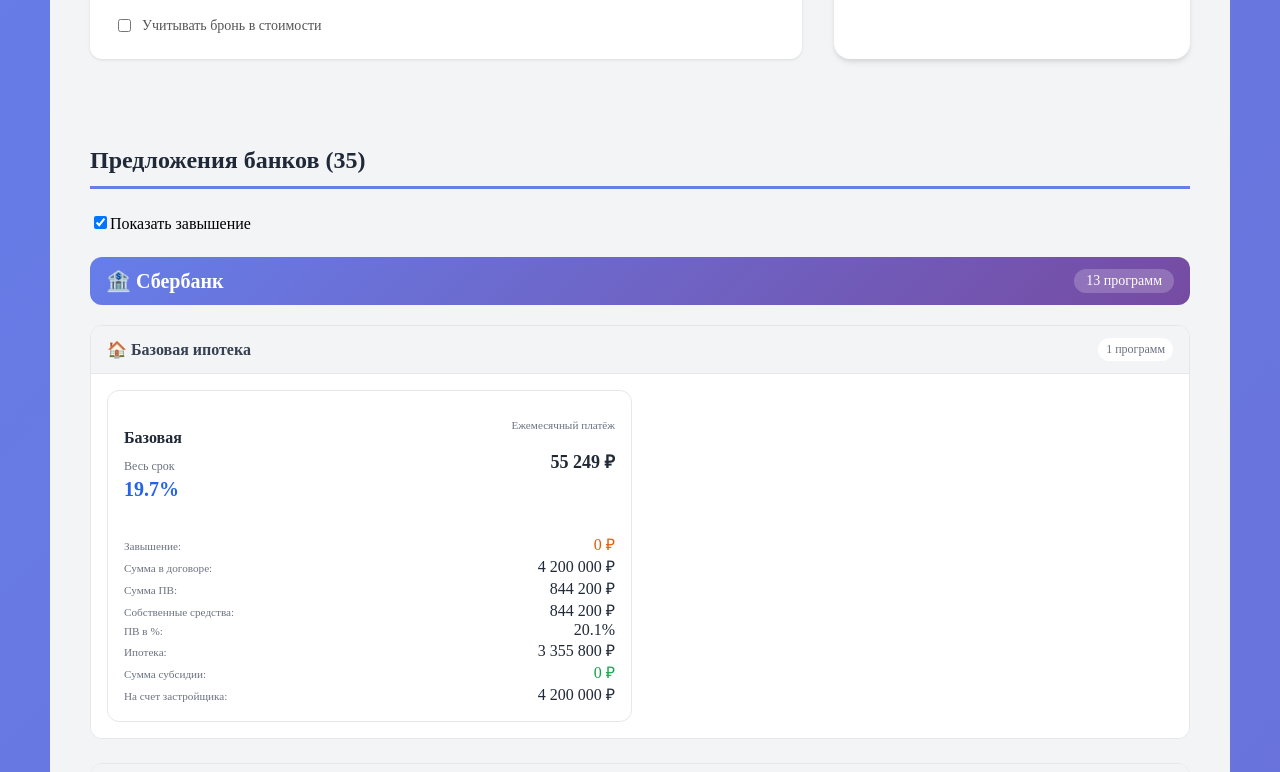
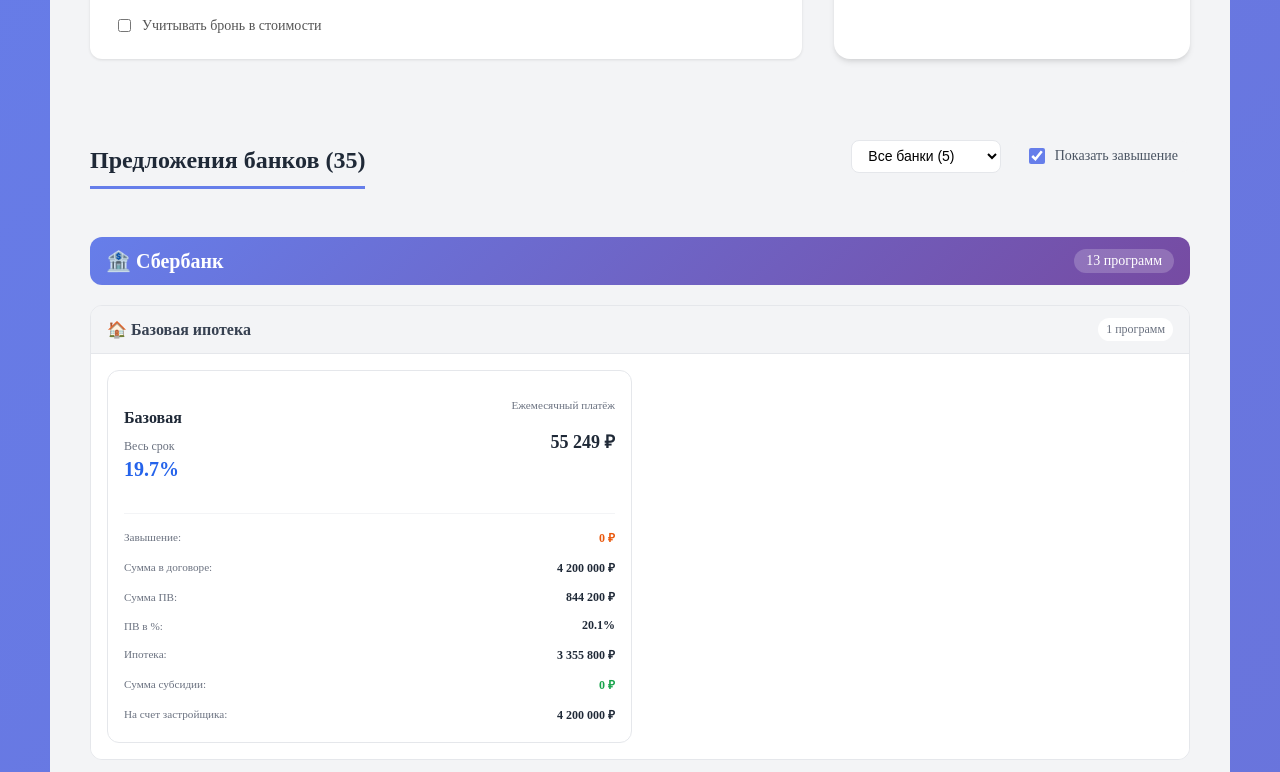
Before and after one commit to simonenkonikita/calc, a React (Vite) app: page /calculator in a window 1280 px wide. Shown: the part 594-1366 px from the top of the page. Built offline with nearby package versions, Linux system fonts and the light colour scheme.

Commit message:
Добавил фильтр по банкам в калькуляторе

```diff
--- a/src/pages/CoefficientsPage/CoefficientsPage.css
+++ b/src/pages/CoefficientsPage/CoefficientsPage.css
@@ -1,25 +1,42 @@
 .coefficients-page {
-  padding: 2rem;
-  max-width: 1400px;
+  max-width: 100%;
   margin: 0 auto;
+  padding: 2.5rem;
   background: #f3f4f6;
   min-height: 100vh;
 }
 
-.coefficients-header {
+.coefficients-page-header {
   margin-bottom: 2rem;
 }
 
-.coefficients-header h1 {
+.coefficients-page-header h1 {
   font-size: 1.875rem;
   font-weight: 700;
   color: #1f2937;
   margin-bottom: 0.5rem;
 }
 
-.coefficients-header p {
+.coefficients-page-header p {
   color: #6b7280;
   font-size: 0.875rem;
+}
+
+/* Белая карточка (как в калькуляторе) */
+.coefficients-card {
+  background: white;
+  border-radius: 1rem;
+  box-shadow:
+    0 4px 6px -1px rgba(0, 0, 0, 0.1),
+    0 2px 4px -1px rgba(0, 0, 0, 0.06);
+  padding: 1.5rem;
+  transition: all 0.3s ease;
+}
+
+.coefficients-card:hover {
+  box-shadow:
+    0 10px 15px -3px rgba(0, 0, 0, 0.1),
+    0 4px 6px -2px rgba(0, 0, 0, 0.05);
 }
 
 /* Фильтры */
@@ -27,10 +44,6 @@
   display: flex;
   gap: 1rem;
   margin-bottom: 1rem;
-  background: white;
-  padding: 1rem 1.5rem;
-  border-radius: 0.75rem;
-  box-shadow: 0 1px 3px rgba(0, 0, 0, 0.1);
   flex-wrap: wrap;
   align-items: flex-end;
 }
@@ -56,6 +69,7 @@
   font-size: 0.875rem;
   min-width: 200px;
   outline: none;
+  transition: border-color 0.2s;
 }
 
 .filter-group select:focus,
@@ -84,11 +98,12 @@
   display: flex;
   gap: 1rem;
   margin-bottom: 1.5rem;
-  padding: 0.5rem 1rem;
-  background: white;
+  padding: 0.75rem 1rem;
+  background: #f9fafb;
   border-radius: 0.5rem;
   font-size: 0.875rem;
   color: #4b5563;
+  border: 1px solid #f3f4f6;
 }
 
 /* Секция банка */
@@ -97,7 +112,11 @@
   background: white;
   border-radius: 0.75rem;
   overflow: hidden;
-  box-shadow: 0 1px 3px rgba(0, 0, 0, 0.1);
+  border: 1px solid #e5e7eb;
+}
+
+.bank-section:last-child {
+  margin-bottom: 0;
 }
 
 .bank-title {
@@ -112,7 +131,7 @@
 }
 
 .bank-title:hover {
-  opacity: 0.95;
+  opacity: 0.9;
 }
 
 .bank-title-left {
@@ -122,7 +141,7 @@
 }
 
 .bank-title h2 {
-  font-size: 1.25rem;
+  font-size: 1.125rem;
   font-weight: 700;
   margin: 0;
 }
@@ -130,8 +149,8 @@
 .programs-count {
   font-size: 0.75rem;
   background: rgba(255, 255, 255, 0.2);
-  padding: 0.25rem 0.5rem;
-  border-radius: 0.375rem;
+  padding: 0.25rem 0.75rem;
+  border-radius: 1rem;
 }
 
 .expand-icon {
@@ -144,6 +163,25 @@
   overflow-x: auto;
   max-height: 70vh;
   overflow-y: auto;
+}
+
+.table-wrapper::-webkit-scrollbar {
+  width: 6px;
+  height: 6px;
+}
+
+.table-wrapper::-webkit-scrollbar-track {
+  background: #f1f1f1;
+  border-radius: 3px;
+}
+
+.table-wrapper::-webkit-scrollbar-thumb {
+  background: #c7d2fe;
+  border-radius: 3px;
+}
+
+.table-wrapper::-webkit-scrollbar-thumb:hover {
+  background: #818cf8;
 }
 
 .coefficients-table {
@@ -248,13 +286,24 @@
 }
 
 /* Адаптив */
+@media (max-width: 1024px) {
+  .coefficients-page {
+    padding: 1.5rem;
+  }
+}
+
 @media (max-width: 768px) {
   .coefficients-page {
     padding: 1rem;
   }
 
+  .coefficients-card {
+    padding: 1rem;
+  }
+
   .filters-bar {
     flex-direction: column;
+    gap: 0.75rem;
   }
 
   .filter-group select,
@@ -276,4 +325,9 @@
   .bank-title h2 {
     font-size: 1rem;
   }
+
+  .info-bar {
+    flex-direction: column;
+    gap: 0.25rem;
+  }
 }
--- a/src/pages/CoefficientsPage/CoefficientsPage.tsx
+++ b/src/pages/CoefficientsPage/CoefficientsPage.tsx
@@ -1,5 +1,4 @@
 import React, { useState, useMemo } from "react";
-
 import "./CoefficientsPage.css";
 import { bankOffers } from "../../data/bankOffers";
 import { calculateBankCoefficients } from "../../hooks/mortgageCalculations";
@@ -62,7 +61,7 @@ export const CoefficientsPage: React.FC = () => {
 
   return (
     <div className="coefficients-page">
-      <div className="coefficients-header">
+      <div className="coefficients-page-header">
         <h1>📊 Коэффициенты банковских программ</h1>
         <p>
           Расчёт коэффициентов по формулам Excel (Сбербанк, ВТБ, Совкомбанк,
@@ -70,6 +69,8 @@ export const CoefficientsPage: React.FC = () => {
         </p>
       </div>
 
+      {/* Белая карточка для фильтров */}
+      <div className="coefficients-card">
         {/* Фильтры */}
         <div className="filters-bar">
           <div className="filter-group">
@@ -120,7 +121,9 @@ export const CoefficientsPage: React.FC = () => {
             <div className="bank-title" onClick={() => toggleBank(bankName)}>
               <div className="bank-title-left">
                 <h2>🏦 {bankName}</h2>
-              <span className="programs-count">{programs.length} программ</span>
+                <span className="programs-count">
+                  {programs.length} программ
+                </span>
               </div>
               <span className="expand-icon">
                 {expandedBank === bankName ? "▼" : "▶"}
@@ -213,5 +216,6 @@ export const CoefficientsPage: React.FC = () => {
           </div>
         ))}
       </div>
+    </div>
   );
 };
--- a/src/pages/MortgageCalculator/OfferBankSection/OfferBankSection.css
+++ b/src/pages/MortgageCalculator/OfferBankSection/OfferBankSection.css
@@ -6,6 +6,110 @@
   color: #1f2937;
   padding-bottom: 0.75rem;
   border-bottom: 3px solid #667eea;
+}
+
+/* Контейнер для заголовка и фильтров */
+.banks-header-wrapper {
+  display: flex;
+  justify-content: space-between;
+  align-items: center;
+  margin-bottom: 1.5rem;
+  flex-wrap: wrap;
+  gap: 1rem;
+}
+
+.banks-header {
+  margin-bottom: 0;
+}
+
+/* Фильтры банков */
+.banks-filters {
+  display: flex;
+  align-items: center;
+  gap: 0.75rem;
+  flex-wrap: wrap;
+}
+
+.bank-filter-select {
+  padding: 0.4rem 0.75rem;
+  border: 1px solid #e5e7eb;
+  border-radius: 0.5rem;
+  font-size: 0.875rem;
+  outline: none;
+  background: white;
+  min-width: 150px;
+}
+
+.bank-filter-select:focus {
+  border-color: #667eea;
+  box-shadow: 0 0 0 2px rgba(102, 126, 234, 0.1);
+}
+
+.reset-filters-btn {
+  padding: 0.4rem 0.6rem;
+  background: #ef4444;
+  color: white;
+  border: none;
+  border-radius: 0.5rem;
+  cursor: pointer;
+  font-size: 0.875rem;
+}
+
+.reset-filters-btn:hover {
+  background: #dc2626;
+}
+
+/* Галочка для завышения */
+.toggle-overstatement {
+  display: flex;
+  align-items: center;
+  gap: 0.4rem;
+  cursor: pointer;
+  font-size: 0.875rem;
+  color: #4b5563;
+  padding: 0.3rem 0.75rem;
+  background: #f3f4f6;
+  border-radius: 0.5rem;
+  white-space: nowrap;
+}
+
+.toggle-overstatement input {
+  width: 16px;
+  height: 16px;
+  cursor: pointer;
+  accent-color: #667eea;
+}
+
+.toggle-overstatement span {
+  user-select: none;
+}
+
+/* Нет результатов */
+.no-results {
+  text-align: center;
+  padding: 3rem;
+  background: white;
+  border-radius: 0.75rem;
+  border: 1px solid #e5e7eb;
+}
+
+.no-results p {
+  color: #6b7280;
+  font-size: 1rem;
+  margin-bottom: 1rem;
+}
+
+.no-results button {
+  padding: 0.5rem 1rem;
+  background: #667eea;
+  color: white;
+  border: none;
+  border-radius: 0.5rem;
+  cursor: pointer;
+}
+
+.no-results button:hover {
+  background: #5b6fc7;
 }
 
 /* Группа банков */
@@ -152,11 +256,11 @@
   color: #1f2937;
 }
 
-/* Сетка деталей */
-.bank-categories .bank-details-grid {
-  display: grid;
-  grid-template-columns: repeat(2, 1fr);
-  gap: 0.5rem;
+/* Список деталей */
+.bank-categories .bank-details-list {
+  display: flex;
+  flex-direction: column;
+  gap: 0.4rem;
   margin-top: 0.75rem;
   padding-top: 0.75rem;
   border-top: 1px solid #f3f4f6;
@@ -166,18 +270,19 @@
 .bank-categories .bank-detail-item {
   display: flex;
   justify-content: space-between;
-  align-items: baseline;
+  align-items: center;
   gap: 0.5rem;
+  padding: 0.2rem 0;
 }
 
 .bank-categories .bank-detail-label {
   color: #6b7280;
   font-size: 0.7rem;
-  white-space: nowrap;
+  font-weight: 500;
 }
 
 .bank-categories .bank-detail-value {
-  font-weight: 500;
+  font-weight: 600;
   color: #1f2937;
   text-align: right;
   word-break: break-word;
@@ -211,6 +316,29 @@
 
 /* Адаптив */
 @media (max-width: 768px) {
+  .banks-header-wrapper {
+    flex-direction: column;
+    align-items: flex-start;
+  }
+
+  .banks-filters {
+    flex-direction: column;
+    width: 100%;
+  }
+
+  .bank-filter-select {
+    min-width: 100%;
+    width: 100%;
+  }
+
+  .toggle-overstatement {
+    align-self: flex-start;
+  }
+
+  .no-results {
+    padding: 2rem;
+  }
+
   .bank-categories .banks-list {
     grid-template-columns: 1fr;
     padding: 0.75rem;
@@ -235,10 +363,6 @@
     margin-top: 0.5rem;
   }
 
-  .bank-categories .bank-details-grid {
-    grid-template-columns: 1fr;
-  }
-
   .bank-categories .category-header {
     flex-direction: column;
     gap: 0.5rem;
--- a/src/pages/MortgageCalculator/OfferBankSection/OfferBankSection.tsx
+++ b/src/pages/MortgageCalculator/OfferBankSection/OfferBankSection.tsx
@@ -60,6 +60,24 @@ export const OfferBankSection: React.FC<OfferBankSectionProps> = ({
   mortgageWithoutDownPayment = false,
 }) => {
   const [showOverstatement, setShowOverstatement] = useState(true);
+  const [selectedBankFilter, setSelectedBankFilter] = useState<string>("all");
+
+  // Получаем уникальные банки из результатов
+  const uniqueBanks = useMemo(() => {
+    return Array.from(new Set(bankResults.map((offer) => offer.bank)));
+  }, [bankResults]);
+
+  // Фильтруем результаты по банку
+  const filteredBankResults = useMemo(() => {
+    let filtered = bankResults;
+
+    if (selectedBankFilter !== "all") {
+      filtered = filtered.filter((offer) => offer.bank === selectedBankFilter);
+    }
+
+    return filtered;
+  }, [bankResults, selectedBankFilter]);
+
   // Группируем предложения по банкам и категориям
   const groupedData = useMemo(() => {
     const banks: Record<
@@ -67,7 +85,7 @@ export const OfferBankSection: React.FC<OfferBankSectionProps> = ({
       Record<string, BankProgramResultWithIndex[]>
     > = {};
 
-    bankResults.forEach((offer, originalIndex) => {
+    filteredBankResults.forEach((offer, originalIndex) => {
       const offerWithIndex: BankProgramResultWithIndex = {
         ...offer,
         _originalIndex: originalIndex,
@@ -86,7 +104,7 @@ export const OfferBankSection: React.FC<OfferBankSectionProps> = ({
     });
 
     return banks;
-  }, [bankResults]);
+  }, [filteredBankResults]);
 
   // Сортируем банки согласно порядку
   const sortedBanks = useMemo(() => {
@@ -108,12 +126,40 @@ export const OfferBankSection: React.FC<OfferBankSectionProps> = ({
     return bankData[categoryKey] && bankData[categoryKey].length > 0;
   };
 
+  // Сброс фильтров
+  const resetFilters = () => {
+    setSelectedBankFilter("all");
+  };
+
   return (
     <div className="results-section">
       <div>
+        <div className="banks-header-wrapper">
           <h3 className="banks-header">
-          Предложения банков ({bankResults.length})
+            Предложения банков ({filteredBankResults.length})
           </h3>
+
+          <div className="banks-filters">
+            {/* Фильтр по банку */}
+            <select
+              className="bank-filter-select"
+              value={selectedBankFilter}
+              onChange={(e) => setSelectedBankFilter(e.target.value)}
+            >
+              <option value="all">Все банки ({uniqueBanks.length})</option>
+              {uniqueBanks.map((bank) => (
+                <option key={bank} value={bank}>
+                  {bank}
+                </option>
+              ))}
+            </select>
+
+            {/* Кнопка сброса */}
+            {selectedBankFilter !== "all" && (
+              <button className="reset-filters-btn" onClick={resetFilters}>
+                ✕
+              </button>
+            )}
 
             {/* Галочка для скрытия/показа строки "Завышение" */}
             <label className="toggle-overstatement">
@@ -125,8 +171,16 @@ export const OfferBankSection: React.FC<OfferBankSectionProps> = ({
               <span>Показать завышение</span>
             </label>
           </div>
+        </div>
+      </div>
 
-      {sortedBanks.map((bankName) => {
+      {sortedBanks.length === 0 ? (
+        <div className="no-results">
+          <p>😕 Нет предложений, соответствующих фильтрам</p>
+          <button onClick={resetFilters}>Сбросить фильтры</button>
+        </div>
+      ) : (
+        sortedBanks.map((bankName) => {
           const bankData = groupedData[bankName];
 
           // Проверяем, есть ли вообще программы в этом банке
@@ -141,7 +195,11 @@ export const OfferBankSection: React.FC<OfferBankSectionProps> = ({
               <div className="bank-group-header">
                 <h2 className="bank-group-title">🏦 {bankName}</h2>
                 <span className="bank-group-count">
-                {bankResults.filter((o) => o.bank === bankName).length} программ
+                  {
+                    filteredBankResults.filter((o) => o.bank === bankName)
+                      .length
+                  }{" "}
+                  программ
                 </span>
               </div>
 
@@ -180,7 +238,8 @@ export const OfferBankSection: React.FC<OfferBankSectionProps> = ({
                                   {offer.type === "full" && "Весь срок"}
                                   {offer.type === "short" &&
                                     `Короткий срок (${offer.durationMonths} мес)`}
-                                {offer.type === "family" && "Семейная ипотека"}
+                                  {offer.type === "family" &&
+                                    "Семейная ипотека"}
                                   {offer.type === "it" && "ИТ ипотека"}
                                 </p>
                                 {offer.rate && offer.rate > 0 && (
@@ -226,6 +285,8 @@ export const OfferBankSection: React.FC<OfferBankSectionProps> = ({
                                   {formatMoney(offer.downPaymentAmount)}
                                 </span>
                               </div>
+                              {mortgageWithoutDownPayment && (
+                                <>
                                   <div className="bank-detail-item">
                                     <span className="bank-detail-label">
                                       Собственные средства:
@@ -234,8 +295,6 @@ export const OfferBankSection: React.FC<OfferBankSectionProps> = ({
                                       {formatMoney(offer.ownFunds)}
                                     </span>
                                   </div>
-                            {/* Показываем "Вносим за клиента" только при ипотеке без ПВ */}
-                            {mortgageWithoutDownPayment && (
                                   <div className="bank-detail-item">
                                     <span className="bank-detail-label">
                                       Вносим за клиента:
@@ -244,9 +303,12 @@ export const OfferBankSection: React.FC<OfferBankSectionProps> = ({
                                       {formatMoney(offer.clientContribution)}
                                     </span>
                                   </div>
+                                </>
                               )}
                               <div className="bank-detail-item">
-                              <span className="bank-detail-label">ПВ в %:</span>
+                                <span className="bank-detail-label">
+                                  ПВ в %:
+                                </span>
                                 <span className="bank-detail-value">
                                   {offer.downPaymentPercent.toFixed(1)}%
                                 </span>
@@ -297,7 +359,8 @@ export const OfferBankSection: React.FC<OfferBankSectionProps> = ({
               </div>
             </div>
           );
-      })}
+        })
+      )}
     </div>
   );
 };
```
Lines whose indentation alone changed are shown as unchanged.
